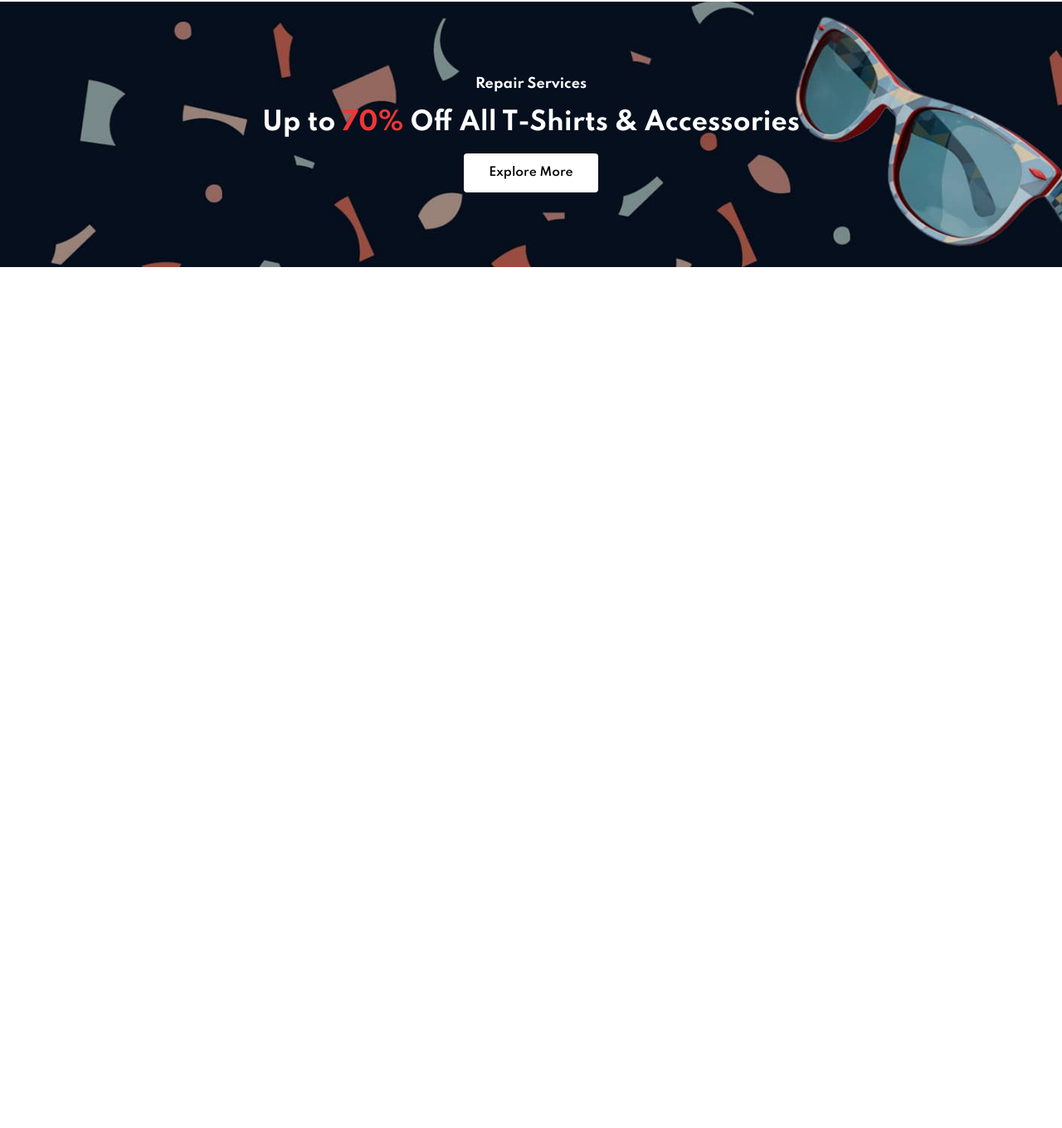
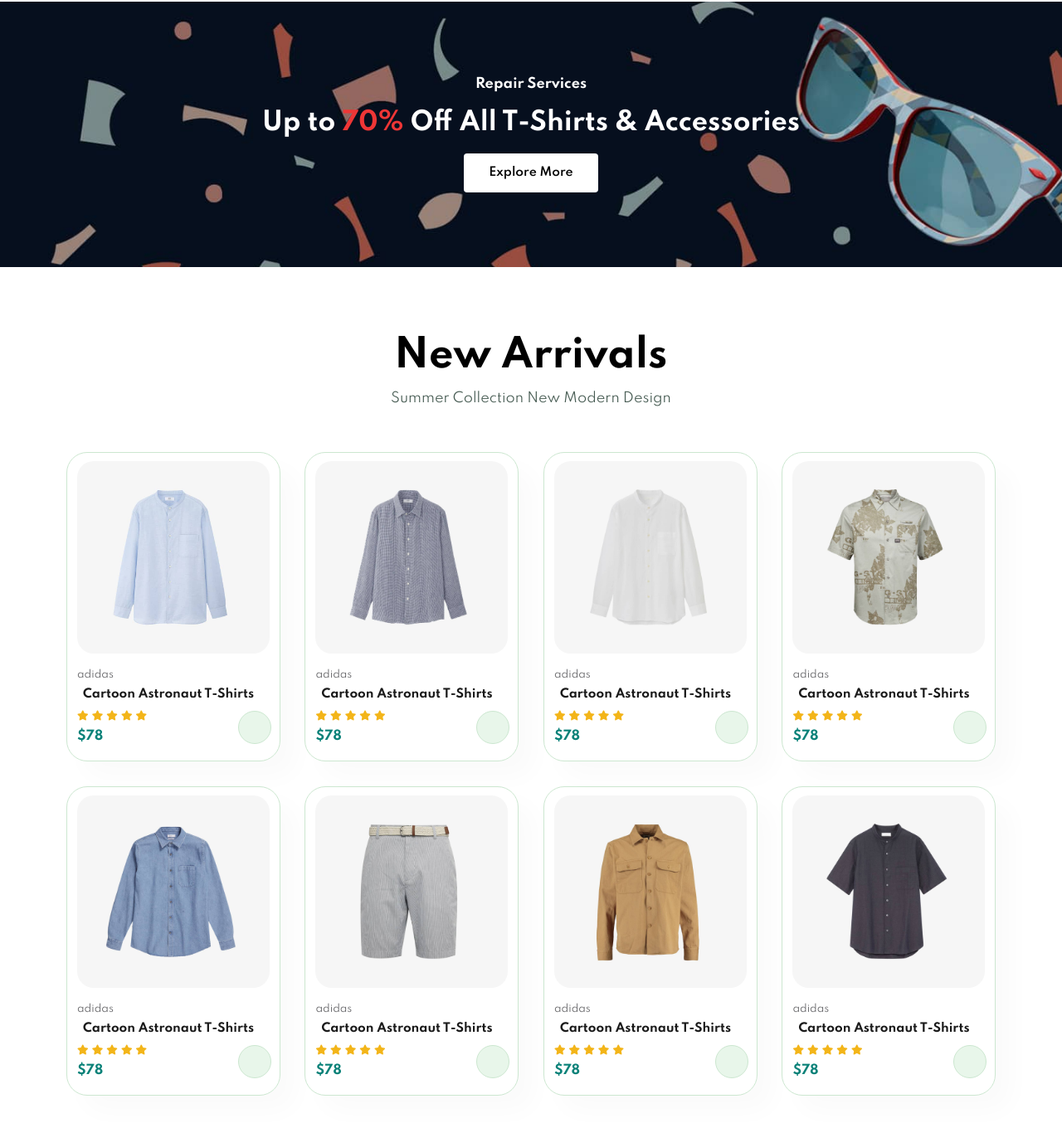
Before and after one commit to Jorwin-dev/fc-shirts-ecom, a plain HTML site: page index.html in a window 1280 px wide. Shown: the part 2162-3522 px from the top of the page at 83% size. Before the commit the page ends 2524 px from the top, so only its background shows below. Drawn offline with Linux system fonts and the light colour scheme.

Commit message:
Add New Arrivals

```diff
--- a/index.html
+++ b/index.html
@@ -204,6 +204,141 @@
         <button class="normal">Explore More</button>
     </section>
 
+    <section id="product1" class="section-p1">
+        <h2>New Arrivals</h2>
+        <p>Summer Collection New Modern Design</p>
+        <div class="pro-container">
+            <div class="pro">
+                <img src="img/products/n1.jpg" alt="Product 1">
+                <div class="description">
+                    <span>adidas</span>
+                    <h5>Cartoon Astronaut T-Shirts</h5>
+                    <div class="star">
+                        <i class="fas fa-star"></i>
+                        <i class="fas fa-star"></i>
+                        <i class="fas fa-star"></i>
+                        <i class="fas fa-star"></i>
+                        <i class="fas fa-star"></i>
+                    </div>
+                    <h4>$78</h4>
+                </div>
+                <a href="#"><i class="fas fa-shopping-cart"></i></a>
+            </div>
+            <div class="pro">
+                <img src="img/products/n2.jpg" alt="Product 2">
+                <div class="description">
+                    <span>adidas</span>
+                    <h5>Cartoon Astronaut T-Shirts</h5>
+                    <div class="star">
+                        <i class="fas fa-star"></i>
+                        <i class="fas fa-star"></i>
+                        <i class="fas fa-star"></i>
+                        <i class="fas fa-star"></i>
+                        <i class="fas fa-star"></i>
+                    </div>
+                    <h4>$78</h4>
+                </div>
+                <a href="#"><i class="fas fa-shopping-cart"></i></a>
+            </div>
+            <div class="pro">
+                <img src="img/products/n3.jpg" alt="Product 3">
+                <div class="description">
+                    <span>adidas</span>
+                    <h5>Cartoon Astronaut T-Shirts</h5>
+                    <div class="star">
+                        <i class="fas fa-star"></i>
+                        <i class="fas fa-star"></i>
+                        <i class="fas fa-star"></i>
+                        <i class="fas fa-star"></i>
+                        <i class="fas fa-star"></i>
+                    </div>
+                    <h4>$78</h4>
+                </div>
+                <a href="#"><i class="fas fa-shopping-cart"></i></a>
+            </div>
+            <div class="pro">
+                <img src="img/products/n4.jpg" alt="Product 4">
+                <div class="description">
+                    <span>adidas</span>
+                    <h5>Cartoon Astronaut T-Shirts</h5>
+                    <div class="star">
+                        <i class="fas fa-star"></i>
+                        <i class="fas fa-star"></i>
+                        <i class="fas fa-star"></i>
+                        <i class="fas fa-star"></i>
+                        <i class="fas fa-star"></i>
+                    </div>
+                    <h4>$78</h4>
+                </div>
+                <a href="#"><i class="fas fa-shopping-cart"></i></a>
+            </div>
+            <div class="pro">
+                <img src="img/products/n5.jpg" alt="Product 5">
+                <div class="description">
+                    <span>adidas</span>
+                    <h5>Cartoon Astronaut T-Shirts</h5>
+                    <div class="star">
+                        <i class="fas fa-star"></i>
+                        <i class="fas fa-star"></i>
+                        <i class="fas fa-star"></i>
+                        <i class="fas fa-star"></i>
+                        <i class="fas fa-star"></i>
+                    </div>
+                    <h4>$78</h4>
+                </div>
+                <a href="#"><i class="fas fa-shopping-cart"></i></a>
+            </div>
+            <div class="pro">
+                <img src="img/products/n6.jpg" alt="Product 6">
+                <div class="description">
+                    <span>adidas</span>
+                    <h5>Cartoon Astronaut T-Shirts</h5>
+                    <div class="star">
+                        <i class="fas fa-star"></i>
+                        <i class="fas fa-star"></i>
+                        <i class="fas fa-star"></i>
+                        <i class="fas fa-star"></i>
+                        <i class="fas fa-star"></i>
+                    </div>
+                    <h4>$78</h4>
+                </div>
+                <a href="#"><i class="fas fa-shopping-cart"></i></a>
+            </div>
+            <div class="pro">
+                <img src="img/products/n7.jpg" alt="Product 7">
+                <div class="description">
+                    <span>adidas</span>
+                    <h5>Cartoon Astronaut T-Shirts</h5>
+                    <div class="star">
+                        <i class="fas fa-star"></i>
+                        <i class="fas fa-star"></i>
+                        <i class="fas fa-star"></i>
+                        <i class="fas fa-star"></i>
+                        <i class="fas fa-star"></i>
+                    </div>
+                    <h4>$78</h4>
+                </div>
+                <a href="#"><i class="fas fa-shopping-cart"></i></a>
+            </div>
+            <div class="pro">
+                <img src="img/products/n8.jpg" alt="Product 8">
+                <div class="description">
+                    <span>adidas</span>
+                    <h5>Cartoon Astronaut T-Shirts</h5>
+                    <div class="star">
+                        <i class="fas fa-star"></i>
+                        <i class="fas fa-star"></i>
+                        <i class="fas fa-star"></i>
+                        <i class="fas fa-star"></i>
+                        <i class="fas fa-star"></i>
+                    </div>
+                    <h4>$78</h4>
+                </div>
+                <a href="#"><i class="fas fa-shopping-cart"></i></a>
+            </div>
+         </div>
+    </section>
+
     <script src="script.js"></script>
 </body>
 </html>
```
